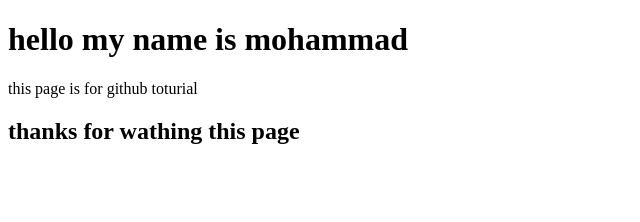
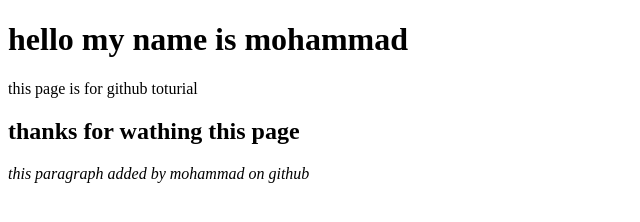
Before and after one commit to VanGuardf/1, a plain HTML site: page 1/index.html in a window 1280 px wide. Shown: the whole page, without its empty margins (0-640 px from the left). Drawn offline with Linux system fonts and the light colour scheme.

Commit message:
Update index.html
mohammad add some paragraph

```diff
--- a/1/index.html
+++ b/1/index.html
@@ -9,6 +9,9 @@
     <h1>hello my name is mohammad</h1>
     <p>this page is for github toturial</p>
     <h2>thanks for wathing this page</h2>
+
+    <i>this paragraph added by mohammad on github</i>
+
     <script src="script.js"></script>
   </body>
 </html>
```
